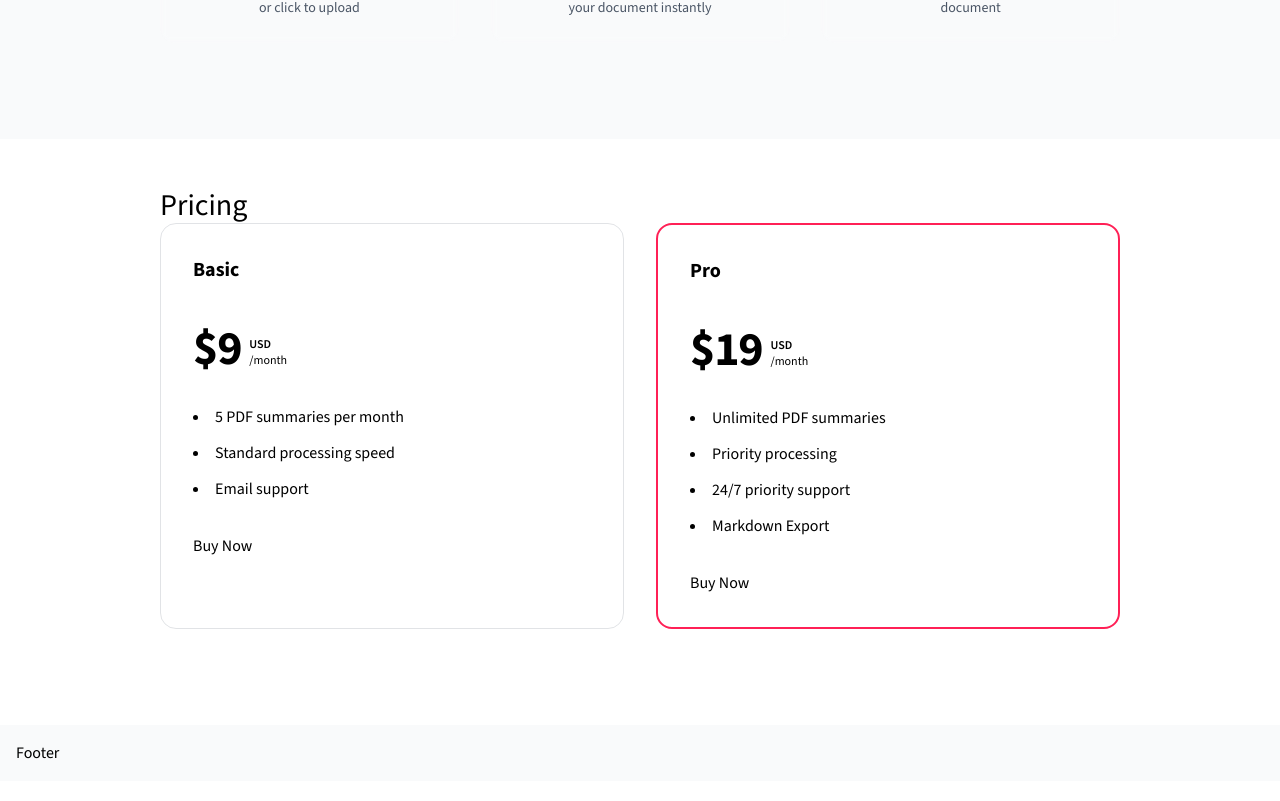
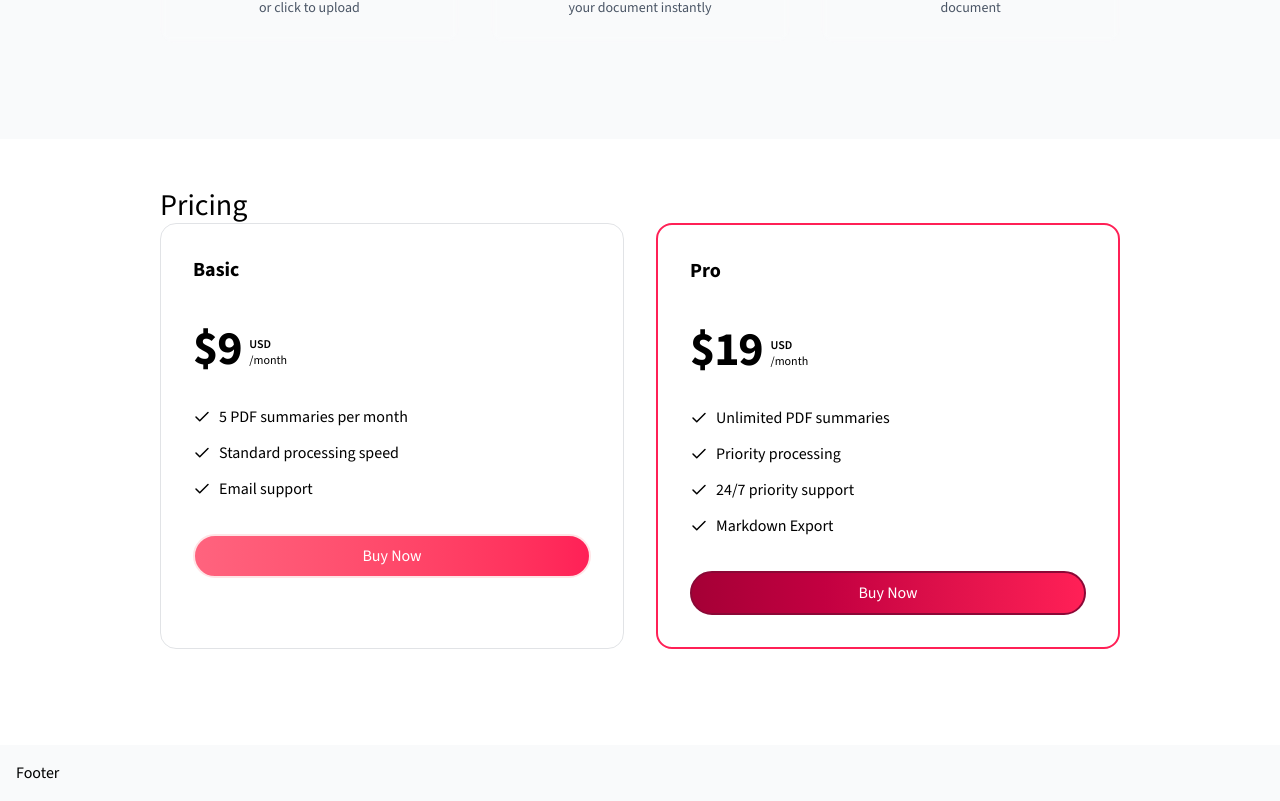
Before and after one commit to aminedammak/sommaire, a Next.js app: page / in a window 1280 px wide. Shown: the part 1295-2096 px from the top of the page. Built offline with nearby package versions, Linux system fonts and the light colour scheme.

Commit message:
style by now

```diff
--- a/components/home/pricing-section.tsx
+++ b/components/home/pricing-section.tsx
@@ -1,7 +1,16 @@
 import { cn } from '@/lib/utils';
+import { CheckIcon } from 'lucide-react';
 import Link from 'next/link';
 
-const plans = [
+type Plan = {
+  id: string;
+  name: string;
+  price: number;
+  description: string;
+  paymentLink: string;
+  items: string[];
+};
+const plans: Plan[] = [
   {
     id: 'basic',
     name: 'Basic',
@@ -36,7 +45,6 @@ type PriceType = {
   description: string;
   items: string[];
   paymentLink: string;
-  priceId: string;
 };
 
 const PricingCard = ({
@@ -70,11 +78,24 @@ const PricingCard = ({
         </div>
         <div className="space-y-2.5 leading-relaxed text-base">
           {items.map((item, idx) => (
-            <li>{item}</li>
+            <li className="flex items-center gap-2">
+              <CheckIcon size={18} />
+              <span>{item}</span>
+            </li>
           ))}
         </div>
-        <div>
-          <Link href={paymentLink}>Buy Now</Link>
+        <div className="space-y-2 flex justify-center w-full">
+          <Link
+            href={paymentLink}
+            className={cn(
+              'w-full rounded-full flex items-center justify-center gap-2 bg-linear-to-r from-rose-800 to-rose-500 hover:bg-linear-to-l text-white border-2 py-2',
+              id === 'pro'
+                ? 'border-rose-900'
+                : 'from-rose-400 to-rose-500 border-rose-100'
+            )}
+          >
+            Buy Now
+          </Link>
         </div>
       </div>
     </div>
@@ -89,7 +110,7 @@ export default function PricingSection() {
           <h2>Pricing</h2>
         </div>
         <div className="relative flex justify-center flex-col lg:flex-row items-center lg:items-stretch gap-8">
-          {plans.map((plan) => (
+          {plans.map((plan: Plan) => (
             <PricingCard key={plan.id} {...plan} />
           ))}
         </div>
```
